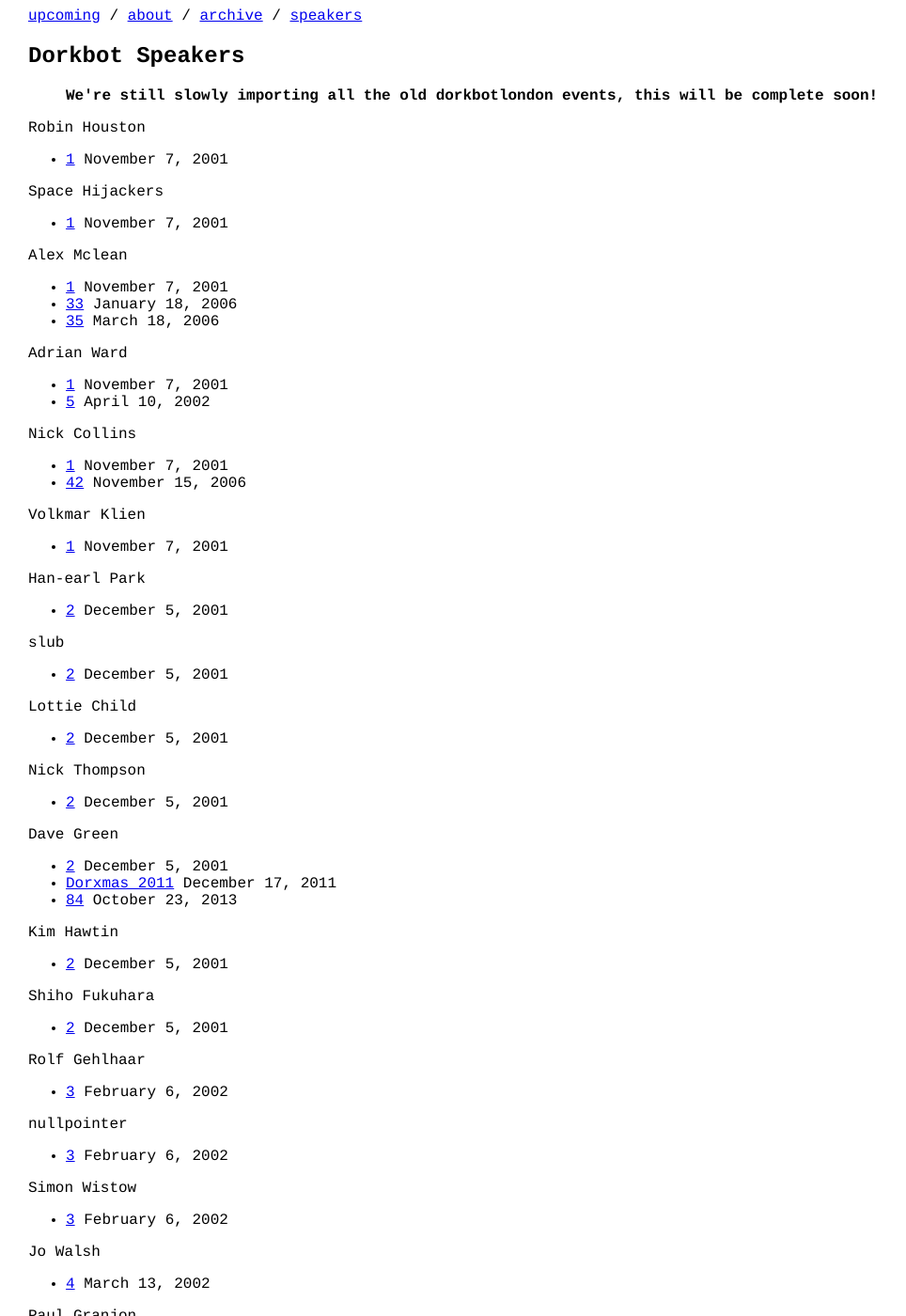
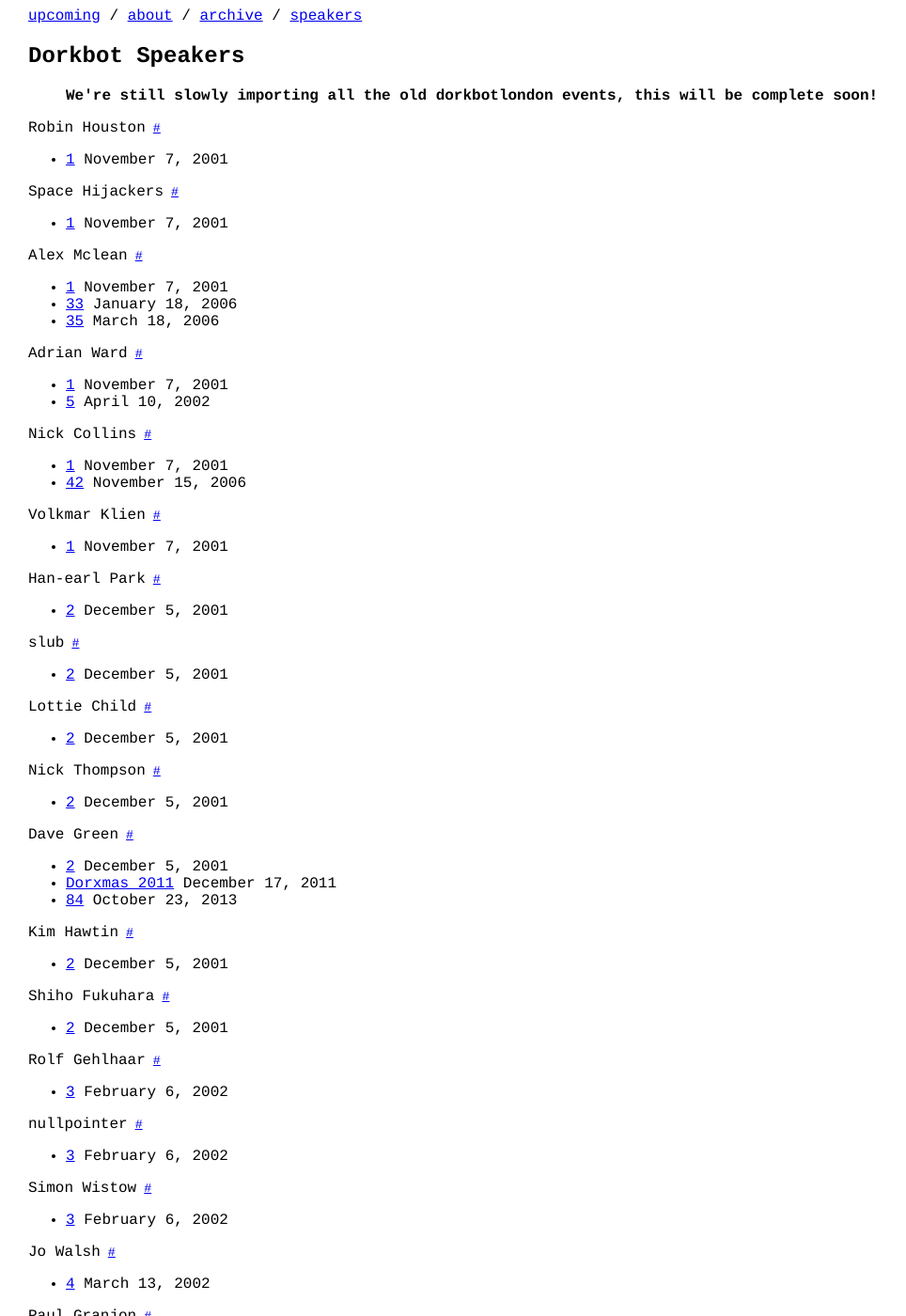
Before and after one commit to dorkbotlondon/dorkbotlondon.github.io, a Jekyll site: the page built from speakers.html, in a window 1280 px wide and 1400 px high. Shown: the whole window at 94% size, without its empty margins (0-964 px from the left). Built offline with Jekyll 4.4.1, drawn with Linux system fonts in a browser that asks for light colours; Markdown is read by kramdown in place of the engine named in the settings; some of the changed text lies outside the part shown.

Commit message:
Add jump links to speakers page

```diff
--- a/speakers.html
+++ b/speakers.html
@@ -9,7 +9,7 @@
   {% assign t = tag | first %}
   {% assign posts = tag | last %}
 
-{{ t }}
+<span id="{{ t }}">{{ t }}<small> <a href="/speakers#{{ t }}">#</a></small></span>
 <ul>
 {% for post in posts reversed %}
   {% if post.tags contains t %}
```
